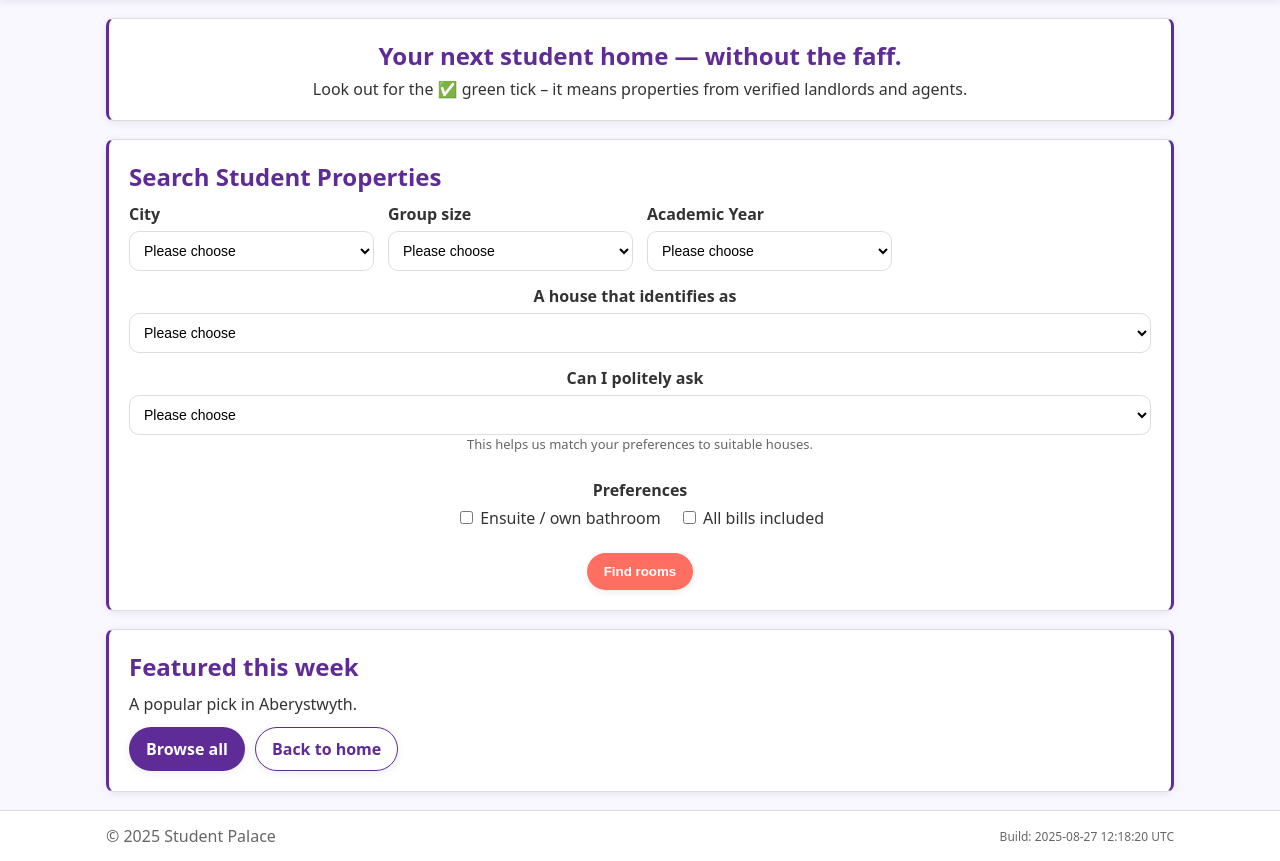
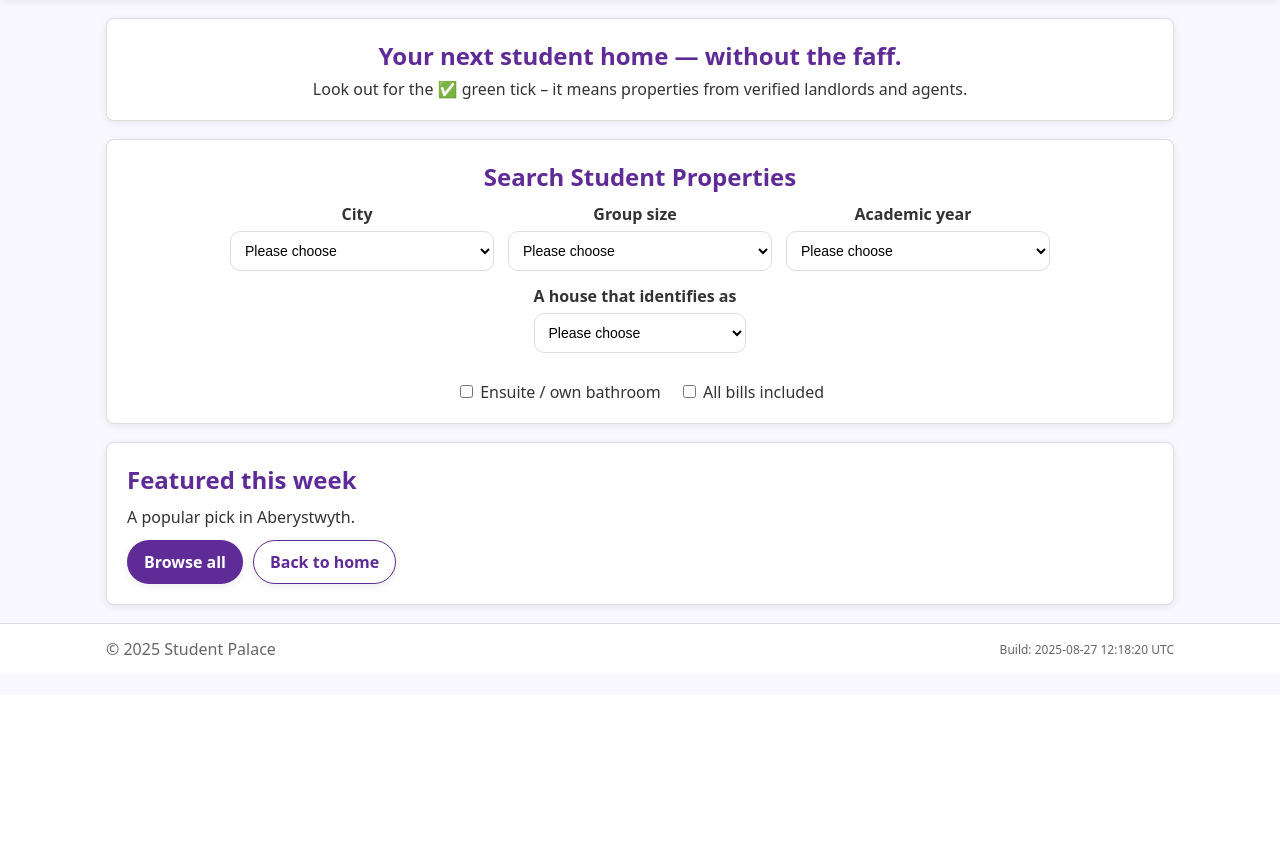
Before and after one commit to matthewnmoore/student-palace, a Flask app: page / in a window 1280 px wide. Shown: the part 105-966 px from the top of the page. After the commit the page ends 760 px from the top, so only its background shows below. Run offline with Flask 3, Linux system fonts and the light colour scheme; data comes from the database, SQL or seed files in the repository; parts of the project's set-up code (start-up, migrations or seed data) failed here and were passed over.

Commit message:
Update index.html

```diff
--- a/templates/index.html
+++ b/templates/index.html
@@ -4,7 +4,7 @@
 <section class="wrap">
 
   <!-- HERO / INTRO -->
-  <div class="card card--accent-lr hero-centered">
+  <div class="card card--accent-edges hero-centered">
     <h1 class="mt-0" style="margin-bottom:6px">Your next student home — without the faff.</h1>
     <p class="muted" style="margin-bottom:0">
       Look out for the ✅ green tick – it means properties from verified landlords and agents.
@@ -12,14 +12,15 @@
   </div>
 
   <!-- SEARCH -->
-  <div class="card card--accent-lr">
-    <h2 class="mt-0">Search Student Properties</h2>
-    <form action="{{ url_for('public.search') }}" method="get" class="grid grid-2 form-compact-labels">
+  <div class="card card--accent-edges">
+    <h2 class="mt-0" style="text-align:center">Search Student Properties</h2>
+
+    <form action="{{ url_for('public.search') }}" method="get" class="grid grid-2 form-compact-labels" style="max-width:820px;margin:0 auto">
 
       <!-- City -->
-      <label class="field">
+      <label class="field" style="text-align:center">
         <span class="label-inline">City</span>
-        <select name="city" required>
+        <select name="city" id="city" data-required>
           <option value="" selected>Please choose</option>
           {% for c in cities %}
             <option value="{{ c }}">{{ c }}</option>
@@ -28,9 +29,9 @@
       </label>
 
       <!-- Group size -->
-      <label class="field">
+      <label class="field" style="text-align:center">
         <span class="label-inline">Group size</span>
-        <select name="group_size" required>
+        <select name="group_size" id="group_size" data-required>
           <option value="" selected>Please choose</option>
           {% for n in range(1,10) %}
             <option value="{{ n }}">{{ n }}</option>
@@ -39,57 +40,60 @@
       </label>
 
       <!-- Academic year -->
-      <label class="field">
-        <span class="label-inline">Academic Year</span>
-        <select name="academic_year" required>
+      <label class="field" style="text-align:center">
+        <span class="label-inline">Academic year</span>
+        <select name="academic_year" id="academic_year" data-required>
           <option value="" selected>Please choose</option>
-          <option value="2025/2026">2025/2026</option>
-          <option value="2026/2027">2026/2027</option>
-          <option value="2027/2028">2027/2028</option>
+          {% set current_year = 2025 %}
+          {% for y in range(current_year, current_year+5) %}
+            {% set next = y + 1 %}
+            <option value="{{ y }}/{{ next }}">{{ y }}/{{ next }}</option>
+          {% endfor %}
         </select>
       </label>
 
-      <!-- House identifies -->
-      <label class="field" style="grid-column:1/-1; text-align:center">
+      <!-- Property gender preference (centered) -->
+      <label class="field" style="text-align:center; grid-column:1/-1; max-width:420px; margin:0 auto">
         <span class="label-inline">A house that identifies as</span>
-        <select name="house_identifies" required>
+        <select name="gender_pref" id="gender_pref" data-required>
           <option value="" selected>Please choose</option>
           <option value="Male">Just Male</option>
           <option value="Female">Just Female</option>
-          <option value="Anything">Anything I am not fussed</option>
+          <option value="Anything">Anything — I’m not fussed</option>
         </select>
       </label>
 
-      <!-- Polite ask -->
-      <label class="field" style="grid-column:1/-1; text-align:center" id="polite-ask" hidden>
-        <span class="label-inline">Can I politely ask</span>
-        <select name="student_gender" required>
+      <!-- NEW: Seeker gender (required; appears below the above; centered) -->
+      <div style="grid-column:1/-1">
+        <label class="field" id="seeker_gender_wrap" style="display:none; text-align:center; max-width:520px; margin:0 auto">
+          <span class="label">Can I politely ask if you are male or female to help me refine your search</span>
+          <select name="seeker_gender" id="seeker_gender" data-required style="max-width:320px; margin:0 auto">
             <option value="" selected>Please choose</option>
             <option value="Male">Male</option>
             <option value="Female">Female</option>
-          <option value="NR">I'd rather not say</option>
+            <option value="NA">I’d rather not say</option>
           </select>
-        <p class="help">This helps us match your preferences to suitable houses.</p>
         </label>
+      </div>
 
-      <!-- Preferences (optional) -->
+      <!-- Preferences row (optional checkboxes). Button appears only when all dropdowns chosen -->
       <label class="field" style="grid-column:1/-1; text-align:center">
-        <span class="label">Preferences</span>
         <div class="prefs-row" style="justify-content:center">
           <label><input type="checkbox" name="ensuite"> Ensuite / own bathroom</label>
+
+          <!-- Hidden by default; shown when all selects have values -->
+          <button id="find_btn" class="btn btn-accent btn-wide-ish" type="submit" style="min-width:260px; display:none">
+            Find rooms
+          </button>
+
           <label><input type="checkbox" name="bills_included"> All bills included</label>
         </div>
       </label>
-
-      <!-- Find Rooms Button -->
-      <div style="grid-column:1/-1; text-align:center; margin-top:10px">
-        <button class="btn btn-accent btn-find" type="submit" disabled>Find rooms</button>
-      </div>
     </form>
   </div>
 
   <!-- FEATURED -->
-  <div class="card card--accent-lr">
+  <div class="card card--accent-edges">
     <h2 class="mt-0">Featured this week</h2>
     <p class="muted">A popular pick in {{ cities[0] if cities else 'Cardiff' }}.</p>
     <div class="inline-actions" style="margin-top:8px">
@@ -100,7 +104,7 @@
 
   <!-- CITY GRID (order per admin, only active cities) -->
   {% if cities_with_meta and cities_with_meta|length %}
-    <div class="card card--accent-lr" style="padding:16px">
+    <div class="card card--accent-edges" style="padding:16px">
       <div class="city-grid">
         {% for c in cities_with_meta %}
           <a class="city-card" href="{{ url_for('public.search') }}?city={{ c.name|urlencode }}">
@@ -122,27 +126,48 @@
 
 </section>
 
+<!-- Minimal JS to reveal seeker gender and show the Find button only when all dropdowns are chosen -->
 <script>
-document.addEventListener("DOMContentLoaded", () => {
-  const houseSelect = document.querySelector("[name='house_identifies']");
-  const politeAsk = document.getElementById("polite-ask");
-  const button = document.querySelector(".btn-find");
-  const requiredSelects = document.querySelectorAll("select[required]");
+  (function(){
+    var gp   = document.getElementById('gender_pref');
+    var wrap = document.getElementById('seeker_gender_wrap');
+    var btn  = document.getElementById('find_btn');
 
-  function checkRequired() {
-    let allChosen = true;
-    requiredSelects.forEach(sel => {
-      if (!sel.value) allChosen = false;
-    });
-    button.disabled = !allChosen;
+    var requiredSelects = Array.prototype.slice.call(
+      document.querySelectorAll('select[data-required]')
+    );
+
+    function showSeekerGender(){
+      if(!gp || !wrap) return;
+      wrap.style.display = gp.value ? 'block' : 'none';
+      // If we hide the wrap, also clear the seeker value to keep validation logic simple
+      var sg = document.getElementById('seeker_gender');
+      if (sg && wrap.style.display === 'none') sg.value = '';
     }
 
-  houseSelect.addEventListener("change", () => {
-    politeAsk.hidden = !houseSelect.value;
-    checkRequired();
+    function allSelected(){
+      for (var i=0; i<requiredSelects.length; i++){
+        if (!requiredSelects[i].value) return false;
+      }
+      return true;
+    }
+
+    function toggleFindButton(){
+      if(!btn) return;
+      btn.style.display = allSelected() ? 'inline-block' : 'none';
+    }
+
+    // Wire up listeners
+    requiredSelects.forEach(function(el){
+      el.addEventListener('change', function(){
+        showSeekerGender();
+        toggleFindButton();
+      });
     });
 
-  requiredSelects.forEach(sel => sel.addEventListener("change", checkRequired));
-});
+    // Initial state
+    showSeekerGender();
+    toggleFindButton();
+  })();
 </script>
 {% endblock %}
```
Lines whose indentation alone changed are shown as unchanged.
